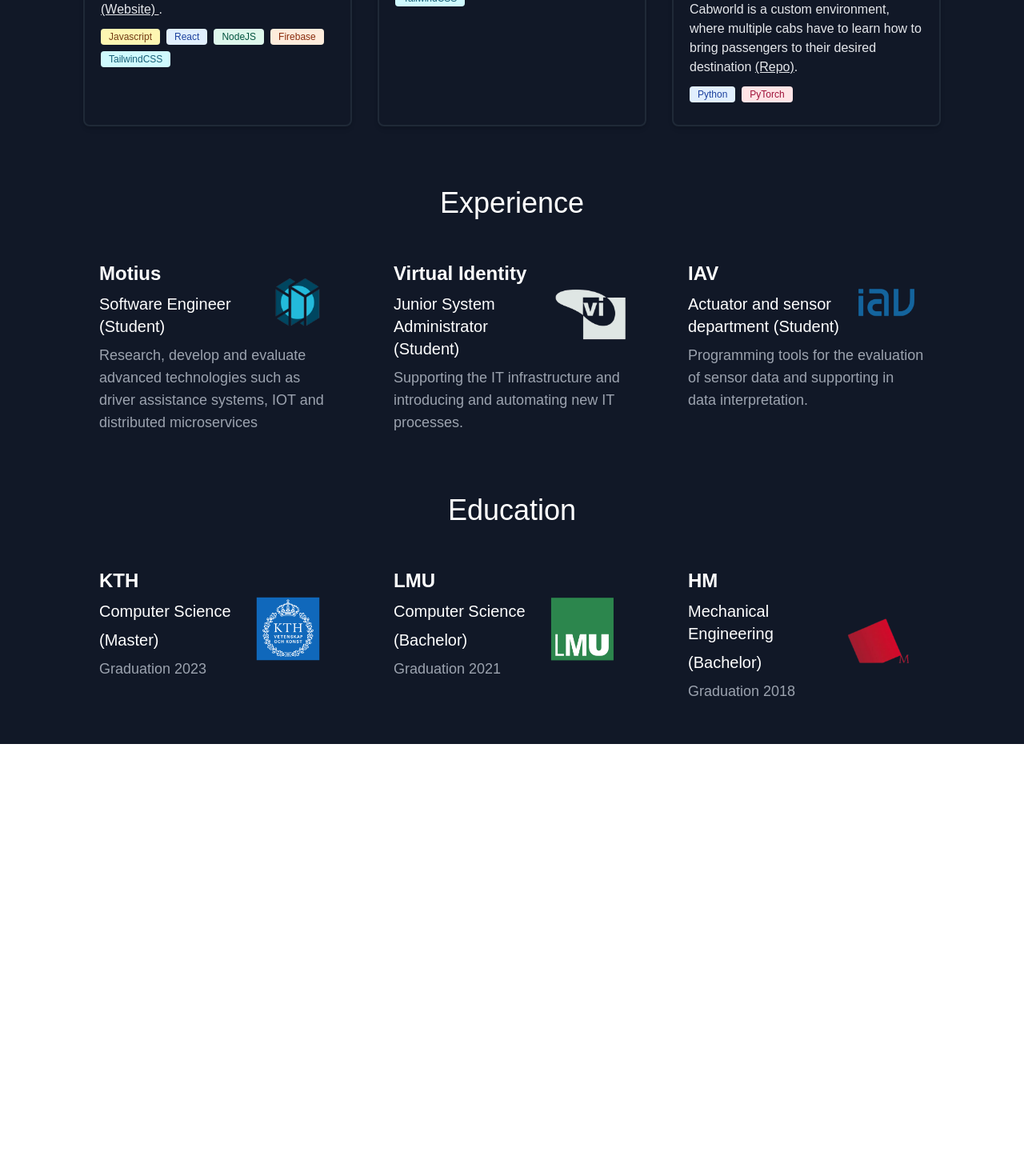
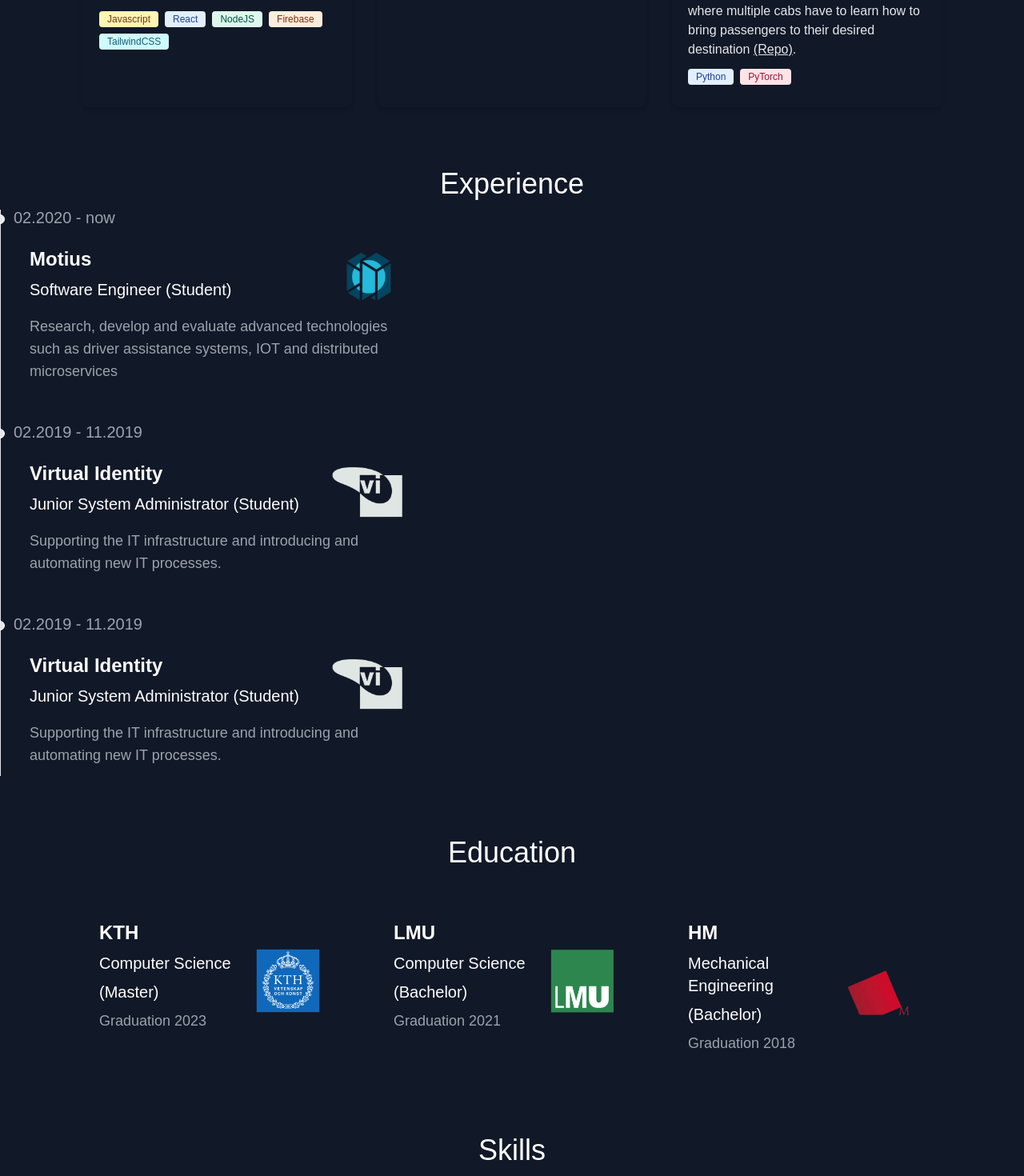
Before and after one commit to nikolim/nikolim.github.io, a JavaScript app: page / in a window 1280 px wide. Shown: the part 1324-2794 px from the top of the page at 80% size. Before the commit the page ends 2254 px from the top, so only its background shows below. Built offline with nearby package versions, Linux system fonts and the light colour scheme; the HTML template or start-up script is replaced by a standard one.

Commit message:
Added experience timeline

```diff
--- a/src/App.js
+++ b/src/App.js
@@ -3,6 +3,7 @@
 import Experience from "./Components/experience";
 import Education from "./Components/education";
 import Projects from "./Components/projects";
+import Skills from "./Components/skills";
 
 export default function App() {
   return (
@@ -12,6 +13,7 @@
               <Projects />
               <Experience />
               <Education />
+              <Skills />
           </div>
   );
 }
--- a/src/Components/education.js
+++ b/src/Components/education.js
@@ -5,7 +5,7 @@
 
 const Study = function ({university, subject, degree, logo, graduation}) {
     return (
-        <div className="max-w-md">
+        <div className="max-w-md py-3 transition duration-500 hover:bg-gray-800 hover:scale-105 rounded-lg">
             <div className="px-5 flex items-center justify-between">
                 <div>
                     <h4 className="mb-2 text-2xl font-bold text-white">{university}</h4>
--- a/src/Components/experience.js
+++ b/src/Components/experience.js
@@ -4,7 +4,8 @@
 
 const Card = function ({company, position, description, logo}) {
     return (
-        <div className="max-w-sm px-5 ">
+        <div
+            className="max-w-lg px-5 py-3 transform transition duration-500 hover:scale-105 rounded-lg">
             <div className="flex items-center justify-between">
                 <div>
                     <h4 className="mb-2 text-2xl font-bold text-white">{company}</h4>
@@ -25,8 +26,13 @@
             <div className="text-center text-white text-4xl pb-3 font-medium">
                 Experience
             </div>
-            <div
-                className="p-6 grid grid-cols-1 sm:grid-cols-1 sm:p-6 md:grid-cols-2 md:p-6 lg:grid-cols-3 lg:p-8 xl:grid-cols-3 xl:p-10 gap-8 m-auto max-w-6xl">
+            <div className="">
+                <ol className="border-l border-gray-200 dark:border-gray-700">
+                    <li className="mb-10 ml-4">
+                        <div className="absolute w-3 h-3 bg-gray-200 rounded-full mt-1.5 -left-1.5 border border-white dark:border-gray-900 dark:bg-gray-700"/>
+                        <time className="mb-1 text-xl font-normal leading-none text-gray-400 dark:text-gray-500">
+                            02.2020 - now
+                        </time>
                         <Card
                             company={"Motius"}
                             position={"Software Engineer (Student)"}
@@ -35,6 +41,11 @@
                             }
                             logo={motius}
                         />
+                    </li>
+                    <li className="mb-10 ml-4">
+                        <div className="absolute w-3 h-3 bg-gray-200 rounded-full mt-1.5 -left-1.5 border border-white dark:border-gray-900 dark:bg-gray-700"/>
+                        <time className="mb-1 text-xl font-normal leading-none text-gray-400 dark:text-gray-500"> 02.2019 - 11.2019
+                        </time>
                         <Card
                             company={"Virtual Identity"}
                             position={"Junior System Administrator (Student)"}
@@ -43,14 +54,21 @@
                             }
                             logo={vi}
                         />
+                    </li>
+                    <li className="mb-10 ml-4">
+                        <div className="absolute w-3 h-3 bg-gray-200 rounded-full mt-1.5 -left-1.5 border border-white dark:border-gray-900 dark:bg-gray-700"/>
+                        <time className="mb-1 text-xl font-normal leading-none text-gray-400 dark:text-gray-500"> 02.2019 - 11.2019
+                        </time>
                         <Card
-                    company={"IAV"}
-                    position={"Actuator and sensor department (Student)"}
+                            company={"Virtual Identity"}
+                            position={"Junior System Administrator (Student)"}
                             description={
-                        "Programming tools for the evaluation of sensor data and supporting in data interpretation."
+                                "Supporting the IT infrastructure and introducing and automating new IT processes."
                             }
-                    logo={iav}
+                            logo={vi}
                         />
+                    </li>
+                </ol>
             </div>
         </div>
     );
--- a/src/Components/projects.js
+++ b/src/Components/projects.js
@@ -65,7 +65,7 @@
 const Card = function ({name, type, img, description, badges}) {
     return (
         <div
-            className="max-w-sm bg-gray-900 rounded-lg border border-2 border-gray-800 shadow-md transform transition duration-500 hover:scale-105">
+            className="max-w-sm bg-gray-900 rounded-lg shadow-md transform transition duration-500 hover:hover:bg-gray-800 hover:scale-105">
             <div className="p-5">
                 <div className="flex justify-between">
                     <h5 className="mb-2 text-xl font-bold tracking-tight text-white">
--- /dev/null
+++ b/src/Components/skills.js
@@ -0,0 +1,11 @@
+const Skills = function () {
+    return (
+        <div className="flex-col pt-9">
+            <div className="text-center text-white text-4xl pb-3 font-medium">
+                Skills
+            </div>
+        </div>
+    );
+};
+
+export default Skills;
```
Also changed, not shown: src/Assets/profile.png. Lines whose indentation alone changed are shown as unchanged.
